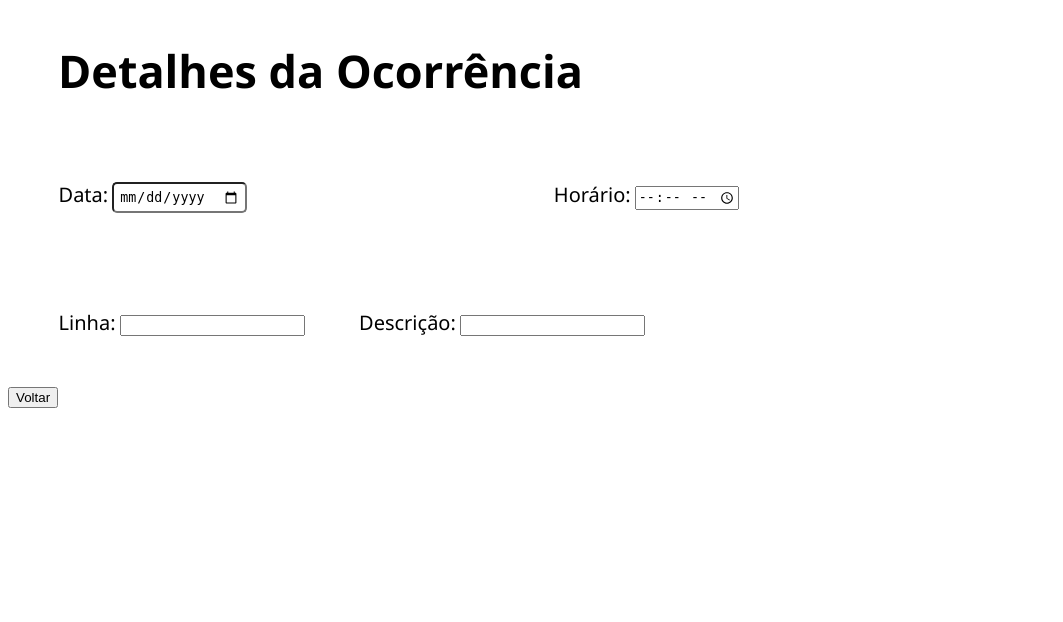
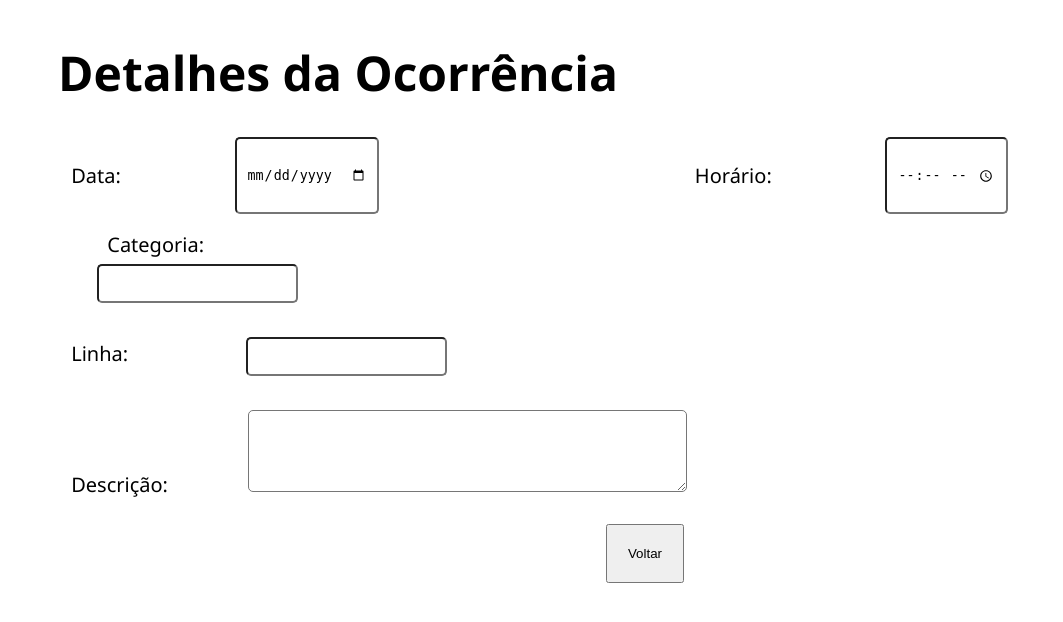
Before and after one commit to stefanom24/IntegracaoCPTM, a web app: file detalhes.html in a window 1280 px wide. Shown: the part 157-779 px from the top of the page, without its empty margins (0-1063 px from the left). Run offline with its HTML, style and script files only (its server is not run), Linux system fonts and the light colour scheme.

Commit message:
atualizacoes

```diff
--- a/detalhes.html
+++ b/detalhes.html
@@ -32,17 +32,27 @@
 
     <label for="horario"> Horário: </label>
     <input type="time" id="horario" nome="horario"> </input>
+
+<div class="categoria">
+    <label for="categoria"> &nbsp;&nbsp;Categoria: </label>
+    <input type="text" id="categoria" nome="categoria"></input>
 </div>
 
-<div class="formulario2">
+
+</div>
+
     <label for="linha"> Linha: </label>
-    <input type="text" id="linha" nome="linha"> </input>
+    <input type="text" id="linha" nome="linha"> </input> <br> <br>
 
     <label for="descricao"> Descrição: </label>
-    <input type="text" id="descricao" nome="descricao"> </input>
-</div>
+    <textarea id="descricao" name="descricao" rows="4" cols="50"></textarea>
 
-    <button type="submit"> Voltar </button>
+<form action="historico.html">
+    <div class="botao">
+        <button type="submit">Voltar</button>
+    </div>
+</form>
+
 
 </body>
 </html>
--- a/static/CSS/detalhes.css
+++ b/static/CSS/detalhes.css
@@ -1,29 +1,93 @@
 h1 {
     font-family: 'Segoe UI', Tahoma, Geneva, Verdana, sans-serif;
-    font-size: 45px;
+    font-size: 300%;
     margin-top: 40px;
     margin-left: 50px;
 
 }
 
 label {
+
     font-family: 'Segoe UI', Tahoma, Geneva, Verdana, sans-serif;
     font-size: 20px;
-    margin: 4%;
-    margin-right: 0;
+    margin: 2% 4% 2% 5%;
     text-align: left;
     display: inline-block;
-
-
 }
 
 input[type="date"] {
 
     border-radius: 5px;
-    padding: 5px;
+    padding: 10px;
     margin: 0;
-    margin-left: %;
+    margin-left: 5%;
+    margin-right: 20%;
+    display: inline-block;
+}
+
+input[type="time"] {
+
+    border-radius: 5px;
+    padding: 10px;
+    margin: 0;
+    margin-left: 5%;
     margin-right: 20%;
     display: inline-block;
 
 }
+
+.categoria {
+    font-family: 'Segoe UI', Tahoma, Geneva, Verdana, sans-serif;
+    font-size: 20px;
+    border-radius: 5px;
+    padding: 10px;
+    margin: 0;
+    right: 0;
+    margin-left: 5%;
+    margin-right: 20%;
+    display: inline-block;
+
+}
+
+
+input[type="text"] {
+
+    border-radius: 5px;
+    padding: 10px;
+    margin: 0;
+    margin-left: 5%;
+    margin-right: 20%;
+    display: inline-block;
+    margin-bottom: 2px;
+
+
+}
+
+textarea {
+    border-radius: 5px;
+    padding: 10px;
+    margin: 0;
+    margin-left: 2%;
+    margin-right: 20%;
+    display: inline-block;
+}
+
+
+
+.botao {
+    display: flex;
+    align-items: center;
+    justify-content: center;
+}
+
+button {
+    padding: 20px;
+    margin-left: 10px;
+    align-items: center;
+}
+
+.formulario1 {
+    display: flex;
+    flex-wrap: wrap; /* Permite que os elementos se ajustem à largura disponível */
+
+}
```
